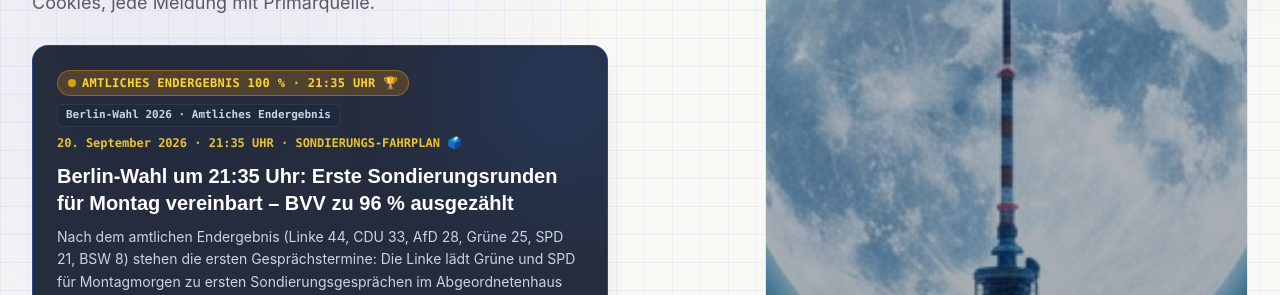
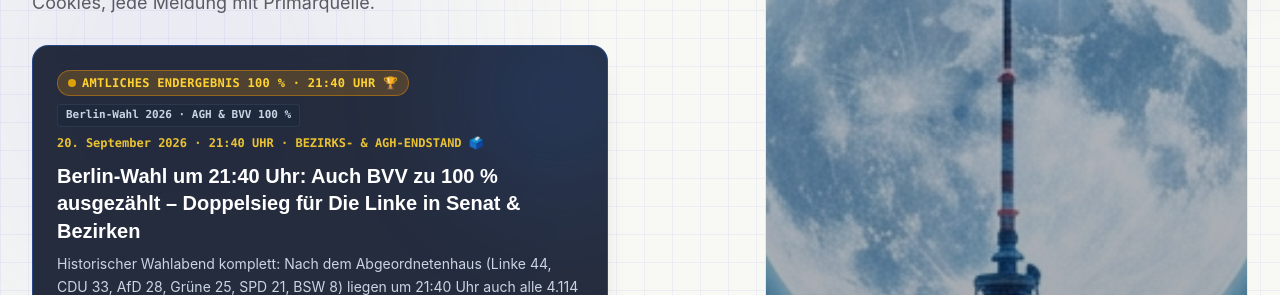
Before and after one commit to OrhanHero/herotax, a React (Vite) app: page / in a window 1280 px wide. Shown: the part 490-785 px from the top of the page. Built offline with nearby package versions, Linux system fonts and the light colour scheme; no server answers.

Commit message:
feat(election): live pulse 21:40 Uhr - BVV 100% complete count, double victory Die Linke synced

```diff
--- a/src/components/sections/HeroSection.jsx
+++ b/src/components/sections/HeroSection.jsx
@@ -129,14 +129,14 @@ const HeroSection = () => {
                 <div className="flex flex-wrap items-center gap-2">
                   <span className="inline-flex items-center gap-1.5 px-2.5 py-1 rounded-full text-xs font-bold bg-amber-500/20 text-amber-300 border border-amber-500/40 tracking-wide font-mono">
                     <span className="w-2 h-2 rounded-full bg-amber-400 animate-pulse" />
-                    AMTLICHES ENDERGEBNIS 100 % · 21:35 UHR 🏆
+                    AMTLICHES ENDERGEBNIS 100 % · 21:40 UHR 🏆
                   </span>
                   <span className="text-[11px] font-mono font-semibold text-slate-300 bg-slate-800/80 px-2 py-0.5 rounded border border-slate-700/70">
-                    Berlin-Wahl 2026 · Amtliches Endergebnis
+                    Berlin-Wahl 2026 · AGH &amp; BVV 100 %
                   </span>
                 </div>
                 <span className="text-xs text-amber-300/90 font-mono font-bold">
-                  20. September 2026 · 21:35 UHR · SONDIERUNGS-FAHRPLAN 🗳️
+                  20. September 2026 · 21:40 UHR · BEZIRKS- &amp; AGH-ENDSTAND 🗳️
                 </span>
               </div>
 
@@ -151,13 +151,13 @@ const HeroSection = () => {
                   className="text-lg sm:text-xl font-bold text-white group-hover/link:text-amber-300 transition-colors leading-snug mb-2"
                   style={{ ...fontDisplay }}
                 >
-                  Berlin-Wahl um 21:35 Uhr: Erste Sondierungsrunden für Montag vereinbart – BVV zu 96 % ausgezählt
+                  Berlin-Wahl um 21:40 Uhr: Auch BVV zu 100 % ausgezählt – Doppelsieg für Die Linke in Senat &amp; Bezirken
                 </h3>
               </a>
 
               {/* Story Teaser */}
               <p className="text-sm text-slate-300 leading-relaxed mb-4 relative z-10">
-                Nach dem amtlichen Endergebnis (Linke 44, CDU 33, AfD 28, Grüne 25, SPD 21, BSW 8) stehen die ersten Gesprächstermine: Die Linke lädt Grüne und SPD für Montagmorgen zu ersten Sondierungsgesprächen im Abgeordnetenhaus ein. Bei der BVV-Wahl sind 96,2 % der Gebiete erfasst – Die Linke dominiert 6 der 12 Bezirke.
+                Historischer Wahlabend komplett: Nach dem Abgeordnetenhaus (Linke 44, CDU 33, AfD 28, Grüne 25, SPD 21, BSW 8) liegen um 21:40 Uhr auch alle 4.114 Bezirksgebiete vor (100 %). Die Linke triumphiert doppelt als stärkste Kraft im Parlament und gewinnt 6 der 12 Berliner Bezirke. Rot-Rot-Grün bereitet Sondierungen mit 90 Sitzen vor.
               </p>
 
               {/* Individuell aufgelistete Primärquellen */}
--- a/src/data/electionResults.js
+++ b/src/data/electionResults.js
@@ -131,10 +131,10 @@ export const ELECTION_STAGES = {
     tag: "AMTLICHES VORL. ENDERGEBNIS · 100 % 🏆",
     statusBadge: "Amtliches vorläufiges Endergebnis · 4.114 von 4.114 Gebieten (100 %)",
     statusColor: "purple",
-    time: "20.09.2026 · 21:35:00 Uhr",
+    time: "20.09.2026 · 21:40:00 Uhr",
     source: "Landeswahlleiterin Berlin / Amt für Statistik Berlin-Brandenburg",
     turnout: "68,2 % (Endstand, 1.637.420 Wählende)",
-    note: "Vollständiges vorläufiges amtliches Endergebnis bestätigt: Die Linke mit 44 Sitzen (+22) stärkste Fraktion. Rot-Rot-Grün verfügt mit 90 von 159 Sitzen über eine solide parlamentarische Mehrheit. Erste Sondierungsrunden für Montag 10 Uhr angesetzt.",
+    note: "Vollständiges vorläufiges amtliches Endergebnis: Die Linke gewinnt Berlin mit 44 Sitzen (+22). Rot-Rot-Grün verfügt mit 90 von 159 Sitzen über eine solide Mehrheit. Erste Sondierungsrunde für Montag 10 Uhr fixiert.",
     parties: [
       { id: "linke", name: "Die Linke", percent: 26.0, diff: +13.8, seats: 44, seatsDiff: +22, erststimmen: 24.4, erststimmenDiff: +12.1, direktmandate: 30, color: "#BE3075", barColor: "bg-fuchsia-600" },
       { id: "cdu", name: "CDU", percent: 18.4, diff: -9.8, seats: 33, seatsDiff: -19, erststimmen: 19.9, erststimmenDiff: -9.8, direktmandate: 22, color: "#0054A6", barColor: "bg-blue-600" },
@@ -153,20 +153,20 @@ export const ELECTION_STAGES = {
  * Quelle: Landeswahlleiterin Berlin (wahlen-berlin.de/wahlen/BE2026/Afspraes/bvv/)
  */
 export const BVV_RESULTS = {
-  time: "20.09.2026 · 21:35:00 Uhr",
-  countedAreas: "3.958 von 4.114 Gebieten (96,2 %)",
-  turnout: "68,1 % (1.402.180 Wählende)",
+  time: "20.09.2026 · 21:40:00 Uhr",
+  countedAreas: "4.114 von 4.114 Gebieten (100 %)",
+  turnout: "68,1 % (Endstand, 1.635.890 Wählende)",
   source: "Landeswahlleiterin Berlin · Bezirksverordnetenversammlungen",
   url: "https://www.wahlen-berlin.de/wahlen/BE2026/Afspraes/bvv/index.html",
   parties: [
-    { id: "linke", name: "Die Linke", percent: 25.0, diff: +12.4, color: "#BE3075", barColor: "bg-fuchsia-600", val2023: 12.6 },
+    { id: "linke", name: "Die Linke", percent: 25.1, diff: +12.5, color: "#BE3075", barColor: "bg-fuchsia-600", val2023: 12.6 },
     { id: "afd", name: "AfD", percent: 17.6, diff: +8.6, color: "#009ee0", barColor: "bg-sky-500", val2023: 9.0 },
     { id: "cdu", name: "CDU", percent: 16.9, diff: -10.8, color: "#0054A6", barColor: "bg-blue-600", val2023: 27.7 },
     { id: "gruene", name: "Grüne", percent: 16.0, diff: -3.5, color: "#46962b", barColor: "bg-emerald-600", val2023: 19.5 },
     { id: "spd", name: "SPD", percent: 12.0, diff: -6.7, color: "#E3000F", barColor: "bg-red-600", val2023: 18.7 },
     { id: "bsw", name: "BSW", percent: 4.9, diff: +4.9, color: "#ff6b00", barColor: "bg-orange-500", val2023: 0.0 },
     { id: "fdp", name: "FDP", percent: 2.3, diff: -1.9, color: "#facc15", barColor: "bg-yellow-400", val2023: 4.2 },
-    { id: "sonstige", name: "Sonstige", percent: 5.3, diff: -3.0, color: "#64748b", barColor: "bg-slate-500", val2023: 8.3 },
+    { id: "sonstige", name: "Sonstige", percent: 5.2, diff: -3.1, color: "#64748b", barColor: "bg-slate-500", val2023: 8.3 },
   ],
 };
 
```
